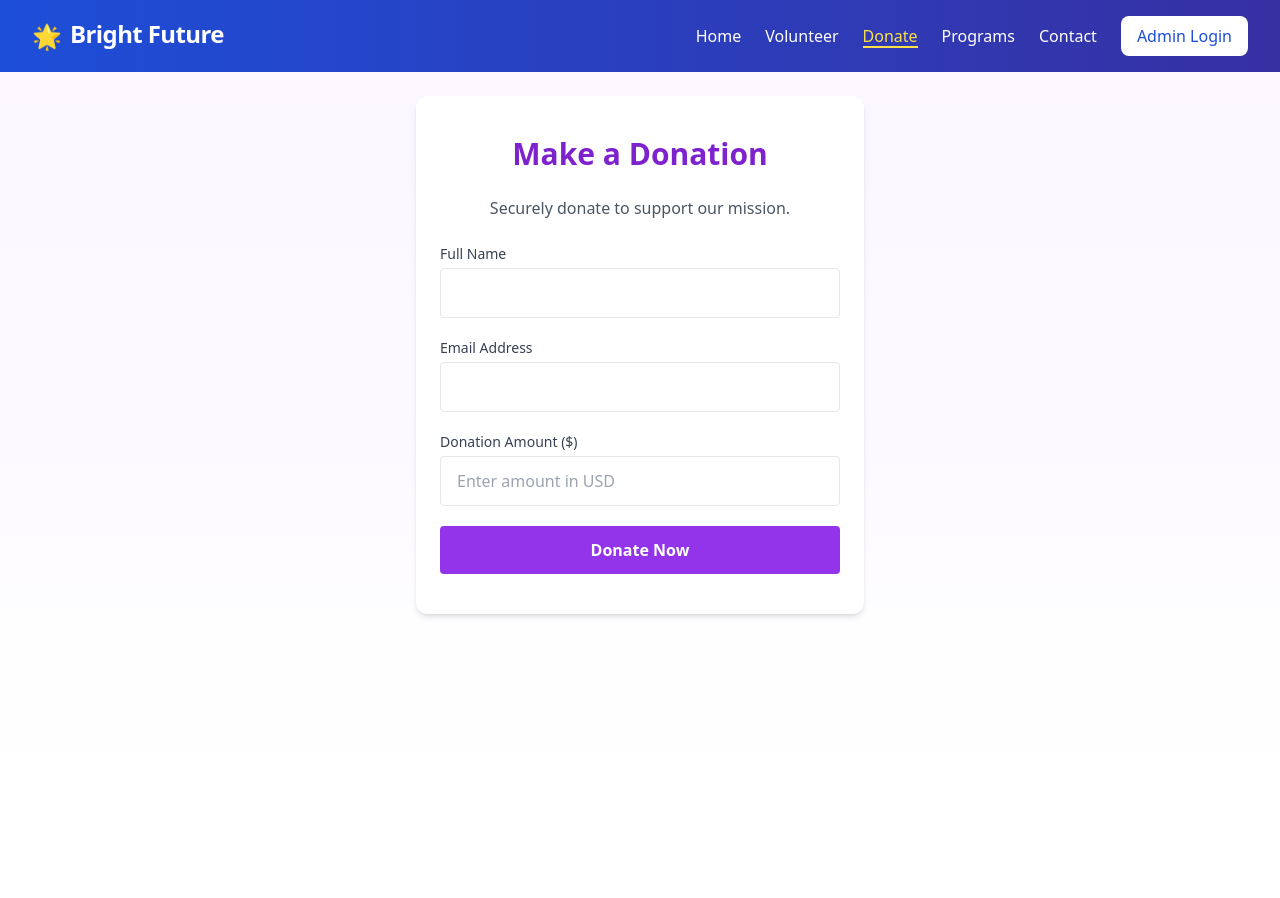
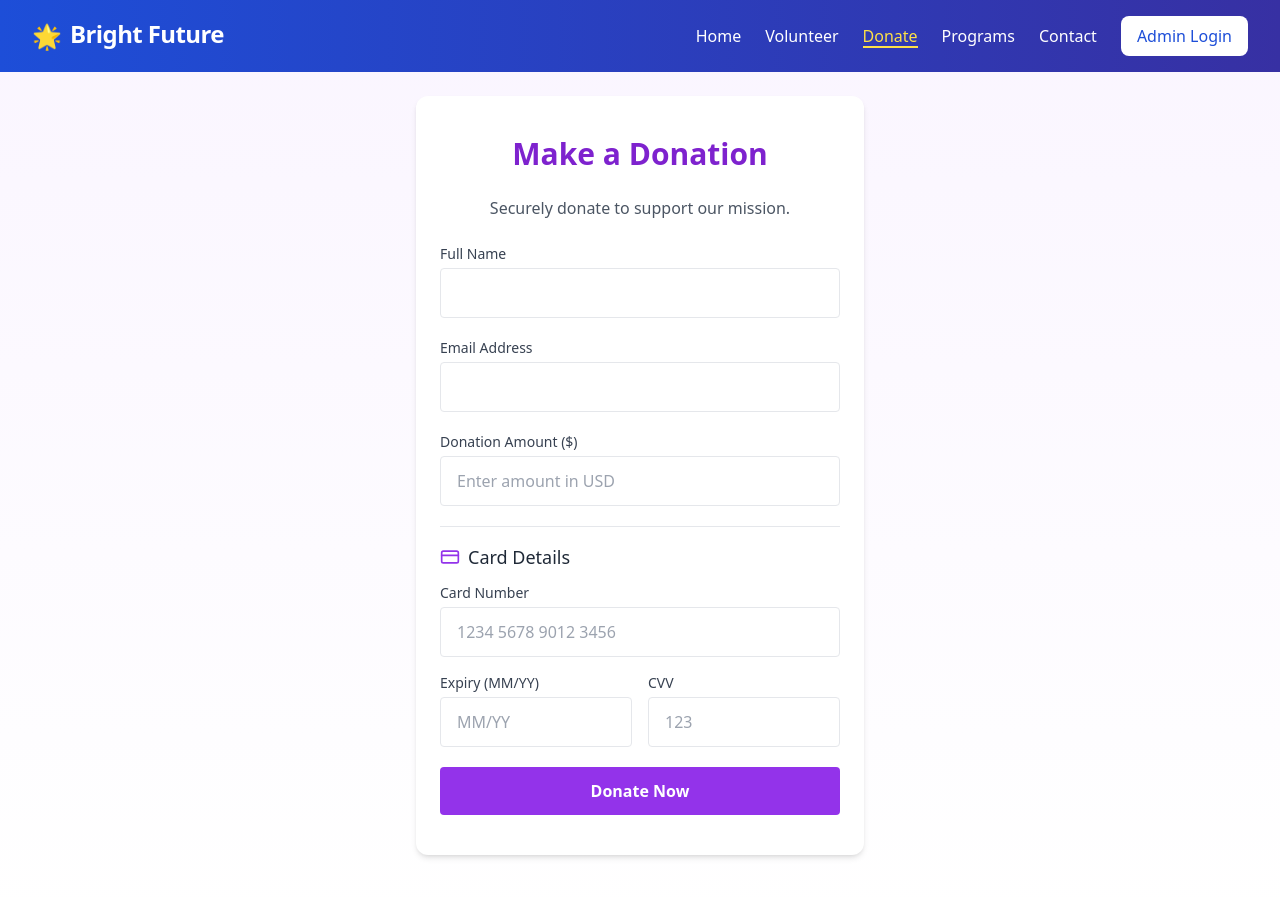
Before and after one commit to hemang2050/brightFuture, a React (Create React App) app: page /donate in a window 1280 px wide. Shown: the top 898 px of the page. Before the commit the page ends 800 px from the top, so only its background shows below. Built offline with nearby package versions, Linux system fonts and the light colour scheme.

Commit message:
backend fix

```diff
--- a/src/pages/Donate.jsx
+++ b/src/pages/Donate.jsx
@@ -1,12 +1,15 @@
 // src/pages/Donate.jsx
 import React, { useState } from "react";
-import { Gift } from "lucide-react";
+import { Gift, CreditCard } from "lucide-react";
 
 export const Donate = () => {
   const [form, setForm] = useState({
     name: "",
     email: "",
-    amount: ""
+    amount: "",
+    cardNumber: "",
+    expiryDate: "",
+    cvv: ""
   });
   const [donated, setDonated] = useState(false);
   const [processing, setProcessing] = useState(false);
@@ -39,6 +42,25 @@ export const Donate = () => {
       return false;
     }
 
+    // Validate card number (simple validation - 16 digits)
+    const cardNumberClean = form.cardNumber.replace(/\s+/g, '');
+    if (!/^\d{16}$/.test(cardNumberClean)) {
+      setError("Please enter a valid 16-digit card number");
+      return false;
+    }
+
+    // Validate expiry date (MM/YY format)
+    if (!/^\d{2}\/\d{2}$/.test(form.expiryDate)) {
+      setError("Please enter a valid expiry date (MM/YY)");
+      return false;
+    }
+
+    // Validate CVV (3 or 4 digits)
+    if (!/^\d{3,4}$/.test(form.cvv)) {
+      setError("Please enter a valid CVV");
+      return false;
+    }
+
     return true;
   };
 
@@ -58,6 +80,8 @@ export const Donate = () => {
         name: form.name.trim(),
         email: form.email.trim(),
         amount: parseFloat(form.amount)
+        // Note: Not sending card details to server for security purposes
+        // In a real implementation, you would use a secure payment processor
       };
       console.log("Sending donation data:", payload);
 
@@ -94,6 +118,35 @@ export const Donate = () => {
       console.error("Donation failed:", err);
       setError(err.message || "Failed to process donation. Please try again later.");
       setProcessing(false);
+    }
+  };
+
+  // Format credit card number with spaces
+  const formatCardNumber = (e) => {
+    const value = e.target.value.replace(/\s+/g, '').replace(/[^0-9]/gi, '');
+    const matches = value.match(/\d{4,16}/g);
+    const match = matches && matches[0] || '';
+    const parts = [];
+
+    for (let i = 0; i < match.length; i += 4) {
+      parts.push(match.substring(i, i + 4));
+    }
+
+    if (parts.length) {
+      const formatted = parts.join(' ');
+      setForm({ ...form, cardNumber: formatted });
+    } else {
+      setForm({ ...form, cardNumber: value });
+    }
+  };
+
+  // Format expiry date with slash
+  const formatExpiryDate = (e) => {
+    const value = e.target.value.replace(/\D/g, '');
+    if (value.length <= 2) {
+      setForm({ ...form, expiryDate: value });
+    } else {
+      setForm({ ...form, expiryDate: value.slice(0, 2) + '/' + value.slice(2, 4) });
     }
   };
 
@@ -173,6 +226,67 @@ export const Donate = () => {
             />
           </div>
 
+          <div className="pt-4 border-t">
+            <h3 className="flex items-center text-lg font-medium text-gray-800 mb-3">
+              <CreditCard className="mr-2 text-purple-600" size={20} />
+              Card Details
+            </h3>
+
+            <div className="mb-4">
+              <label htmlFor="cardNumber" className="block text-sm font-medium text-gray-700 mb-1">Card Number</label>
+              <input
+                id="cardNumber"
+                type="text"
+                name="cardNumber"
+                value={form.cardNumber}
+                onChange={(e) => {
+                  handleChange(e);
+                  formatCardNumber(e);
+                }}
+                placeholder="1234 5678 9012 3456"
+                maxLength="19"
+                className="w-full border px-4 py-3 rounded focus:outline-none focus:ring-2 focus:ring-purple-400"
+                required
+              />
+            </div>
+
+            <div className="grid grid-cols-2 gap-4">
+              <div>
+                <label htmlFor="expiryDate" className="block text-sm font-medium text-gray-700 mb-1">Expiry (MM/YY)</label>
+                <input
+                  id="expiryDate"
+                  type="text"
+                  name="expiryDate"
+                  value={form.expiryDate}
+                  onChange={(e) => {
+                    handleChange(e);
+                    formatExpiryDate(e);
+                  }}
+                  placeholder="MM/YY"
+                  maxLength="5"
+                  className="w-full border px-4 py-3 rounded focus:outline-none focus:ring-2 focus:ring-purple-400"
+                  required
+                />
+              </div>
+
+              <div>
+                <label htmlFor="cvv" className="block text-sm font-medium text-gray-700 mb-1">CVV</label>
+                <input
+                  id="cvv"
+                  type="text"
+                  name="cvv"
+                  value={form.cvv}
+                  onChange={handleChange}
+                  placeholder="123"
+                  maxLength="4"
+                  className="w-full border px-4 py-3 rounded focus:outline-none focus:ring-2 focus:ring-purple-400"
+                  required
+                />
+              </div>
+            </div>
+          </div>
+
+          <div className="mt-6">
             <button
               type="submit"
               disabled={processing}
@@ -180,6 +294,7 @@ export const Donate = () => {
             >
               {processing ? "Processing..." : "Donate Now"}
             </button>
+          </div>
         </form>
       </div>
     </div>
```
Lines whose indentation alone changed are shown as unchanged.
